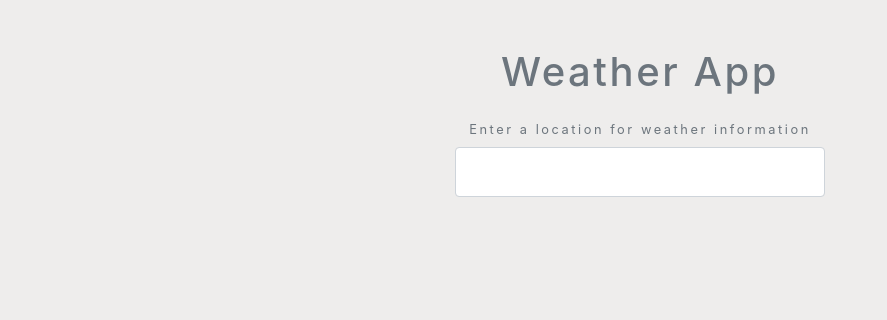
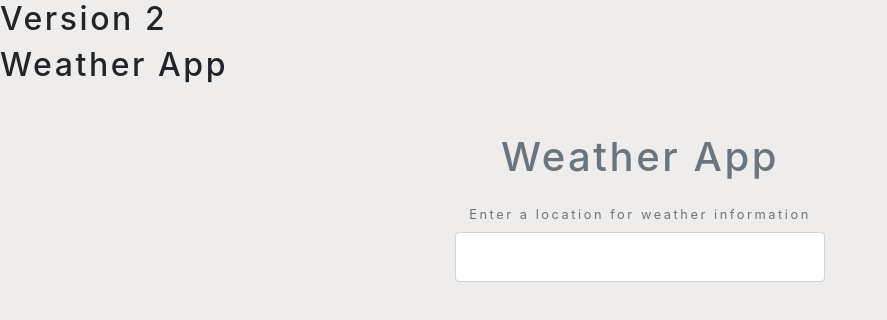
Before and after one commit to AndrejDojchinovski/Weather-Application, a plain HTML site: page index.html in a window 1280 px wide. Shown: the whole page, without its empty margins (0-887 px from the left). Drawn offline with nearby package versions, Linux system fonts and the light colour scheme.

Commit message:
Update index.html

```diff
--- a/index.html
+++ b/index.html
@@ -6,6 +6,8 @@
     <link rel="stylesheet" href="https://stackpath.bootstrapcdn.com/bootstrap/4.4.1/css/bootstrap.min.css" integrity="sha384-Vkoo8x4CGsO3+Hhxv8T/Q5PaXtkKtu6ug5TOeNV6gBiFeWPGFN9MuhOf23Q9Ifjh" crossorigin="anonymous">
     <link rel="stylesheet" href="styles.css">
     <title>Weather App</title>
+    <h2> Version 2 </h2>
+    <h2> Weather App </h2>
 </head>
 <body>
 
```
